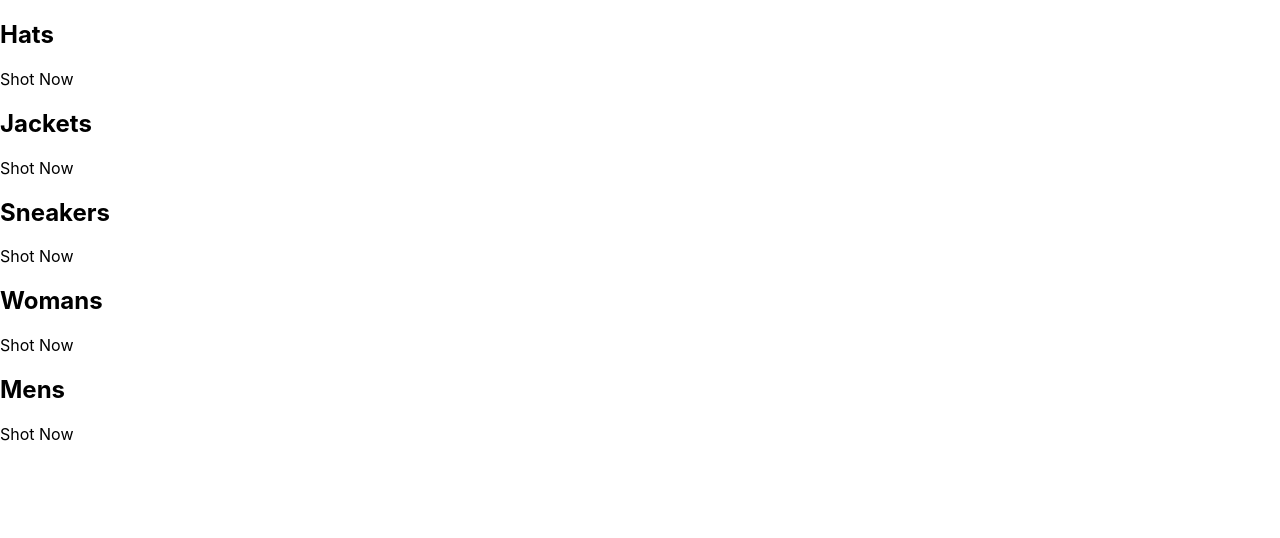
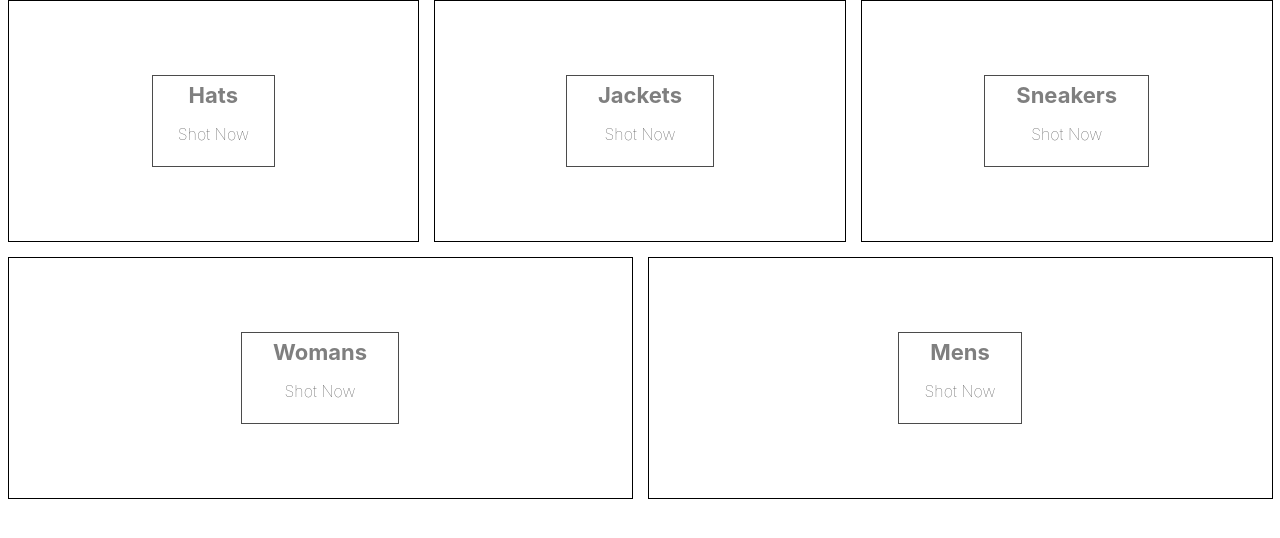
Before and after one commit to cambodianjesuss/crwn-clothing-2, a React (Create React App) app: page / in a window 1280 px wide. Shown: the top 538 px of the page. Built offline with nearby package versions, Linux system fonts and the light colour scheme.

Commit message:
added sass and resolved issue with Node Error: resolve-url-loader -- in node_modules

```diff
--- a/src/App.js
+++ b/src/App.js
@@ -1,3 +1,5 @@
+import "./categories.styles.scss";
+
 const App = () => {
   const categories = [
     {
@@ -26,9 +28,9 @@
       {categories.map((category) => {
         const { id, title } = category;
         return (
-          <div className="category" key={id}>
+          <div className="category-container" key={id}>
             {/**<img /> */}
-            <div className="category-body">
+            <div className="category-body-container">
               <h2>{title}</h2>
               <p>Shot Now</p>
             </div>
--- /dev/null
+++ b/src/categories.styles.scss
@@ -0,0 +1,75 @@
+.categories-container {
+  width: 100%;
+  display: flex;
+  flex-wrap: wrap;
+  justify-content: space-between;
+}
+
+.category-container {
+  min-width: 30%;
+  height: 240px;
+  flex: 1 1 auto;
+  display: flex;
+  align-items: center;
+  justify-content: center;
+  border: 1px solid black;
+  margin: 0 7.5px 15px;
+  overflow: hidden;
+
+  &:hover {
+    cursor: pointer;
+
+    & .background-image {
+      transform: scale(1.1);
+      transition: transform 6s cubic-bezier(0.25, 0.45, 0.45, 0.95);
+    }
+
+    & .category-body-container {
+      opacity: 0.9;
+    }
+  }
+
+  &.large {
+    height: 380px;
+  }
+
+  &:first-child {
+    margin-right: 7.5px;
+  }
+
+  &:last-child {
+    margin-left: 7.5px;
+  }
+
+  .background-image {
+    width: 100%;
+    height: 100%;
+    background-size: cover;
+    background-position: center;
+  }
+
+  .category-body-container {
+    height: 90px;
+    padding: 0 25px;
+    display: flex;
+    flex-direction: column;
+    align-items: center;
+    justify-content: center;
+    border: 1px solid black;
+    background-color: white;
+    opacity: 0.7;
+    position: absolute;
+
+    h2 {
+      font-weight: bold;
+      margin: 0 6px 0;
+      font-size: 22px;
+      color: #4a4a4a;
+    }
+
+    p {
+      font-weight: lighter;
+      font-size: 16px;
+    }
+  }
+}
```
